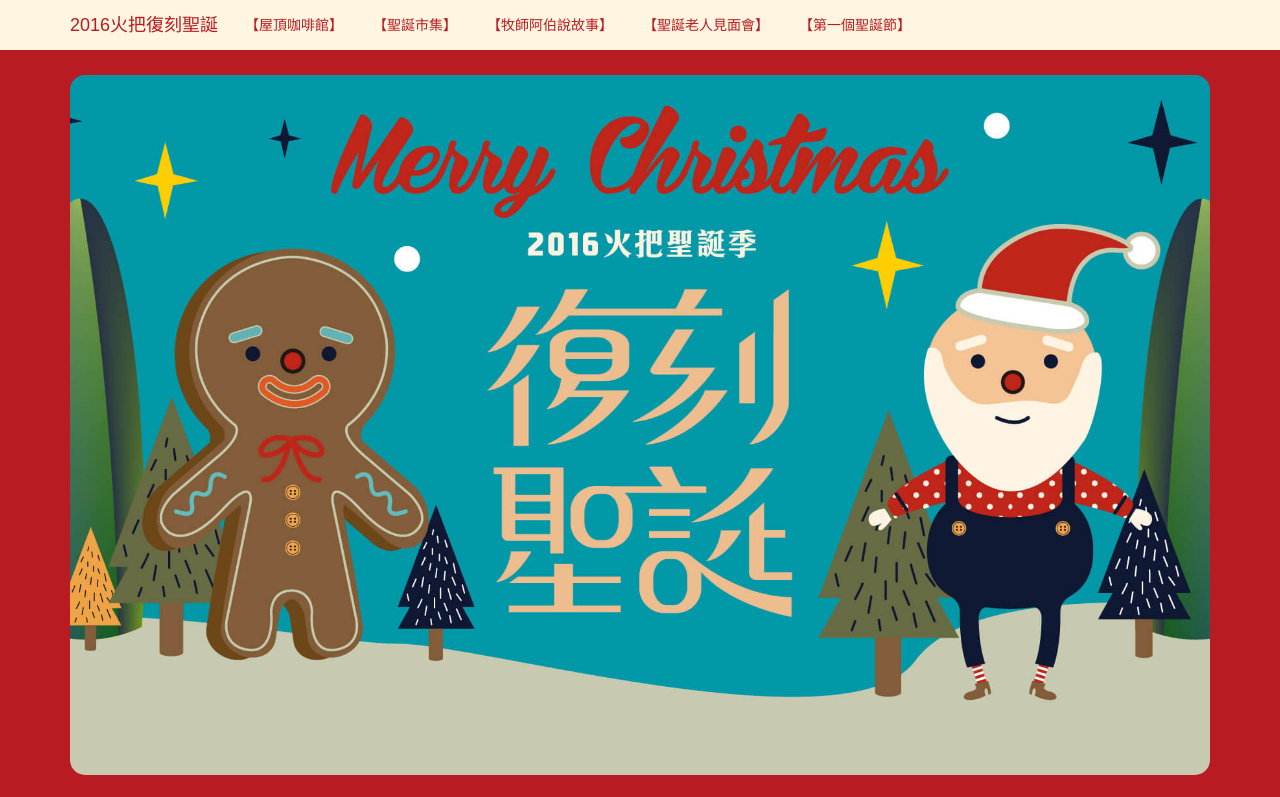
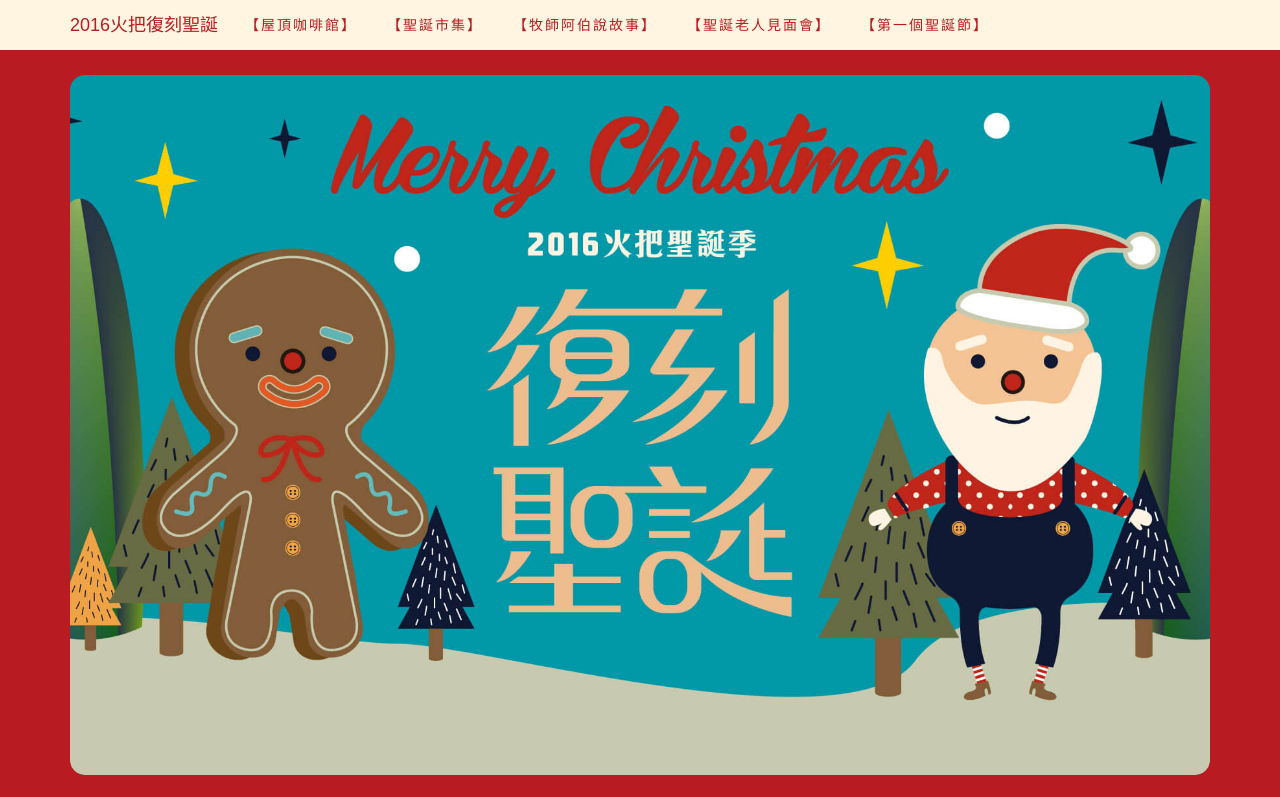
Before and after one commit to FangChu/2016xmas, a plain HTML site: page index.html in a window 1280 px wide. Shown: the top 797 px of the page. Drawn offline with nearby package versions, Linux system fonts and the light colour scheme.

Commit message:
menu letter-spacing

```diff
--- a/css/torchxmas.css
+++ b/css/torchxmas.css
@@ -14,6 +14,7 @@ margin-top: 50px;
 .navbar-default .navbar-nav>li>a{
 	color: #b81c22;
 	transition: all 0.3s;
+    letter-spacing: 0.2rem;
 }
 .navbar-default .navbar-nav>li>a:hover, .navbar-default .navbar-nav>li>a:focus,.navbar-default .navbar-brand:hover, .navbar-default .navbar-brand:focus{
 	color: #134350;
```
